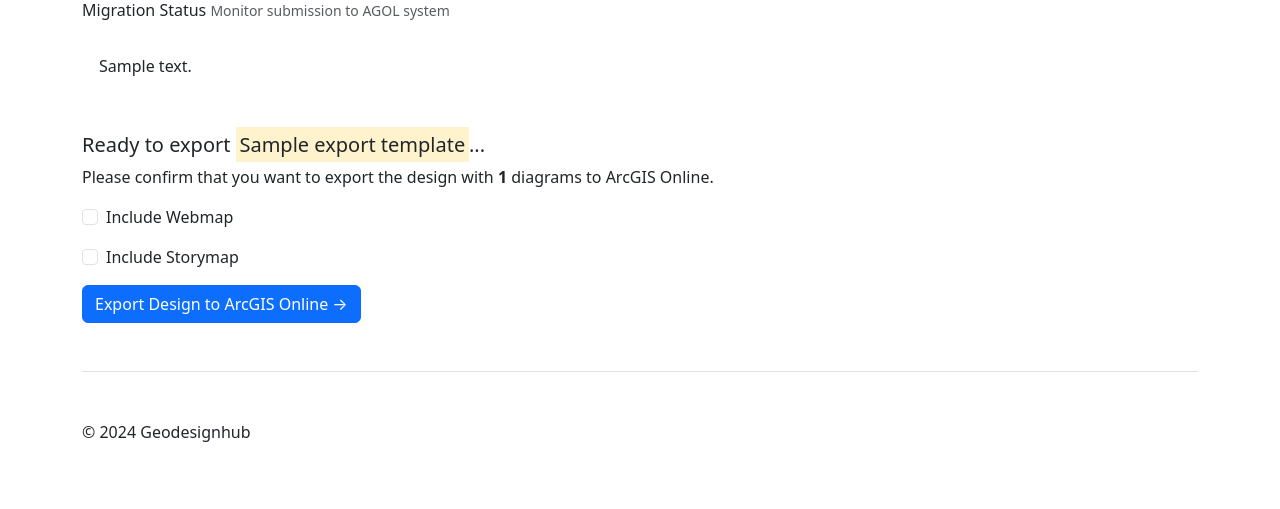
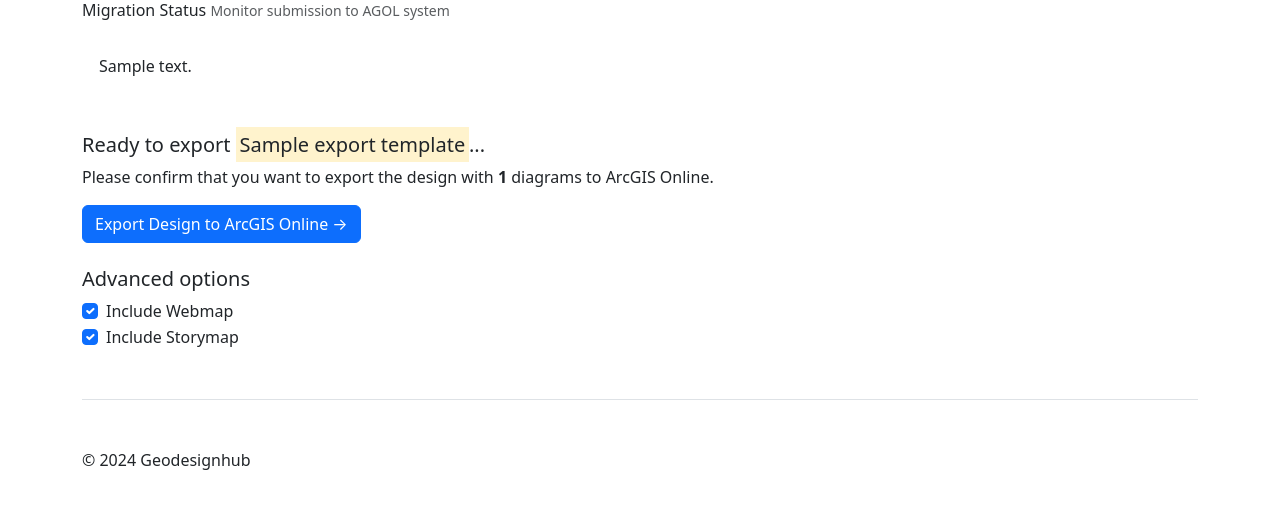
Before and after one commit to geodesignhub/esri-bridge-v2, a Flask app: template esri_bridge/templates/export.html in a window 1280 px wide. Shown: the part 226-735 px from the top of the page. Run offline with Flask 3, Linux system fonts and the light colour scheme; the template is opened without the code that fills it: values that come from a table or form of the project are taken from there, most other values are stand-ins (such as "Sample title", 1, 10 or a date in 2020); some libraries are stand-ins or nearby versions.

Commit message:
Refine export form layout for advanced options

```diff
--- a/esri_bridge/templates/export.html
+++ b/esri_bridge/templates/export.html
@@ -38,8 +38,27 @@
         <b>{{export_template_data.geodesignhub_design_feature_count}}</b> diagrams to ArcGIS Online.
       </p>
 
+      <!-- Start the form -->
       <form method="POST">
-        {{ render_form(form) }}
+        {{ form.hidden_tag() }}
+
+        <!-- Submit Button -->
+        <div class="mb-3">
+          <button type="submit" class="btn btn-primary">{{ form.submit.label.text }}</button>
+        </div>
+
+        <!-- Advanced Options Label -->
+        <h5 class="mt-4">Advanced options</h5>
+
+        <!-- Inline Checkboxes -->
+        <div class="form-check">
+          <input type="checkbox" id="webmap" name="webmap" class="form-check-input" checked>
+          <label class="form-check-label" for="webmap">Include Webmap</label>
+        </div>
+        <div class="form-check">
+          <input type="checkbox" id="storymap" name="storymap" class="form-check-input" checked>
+          <label class="form-check-label" for="storymap">Include Storymap</label>
+        </div>
       </form>
 
 
```
